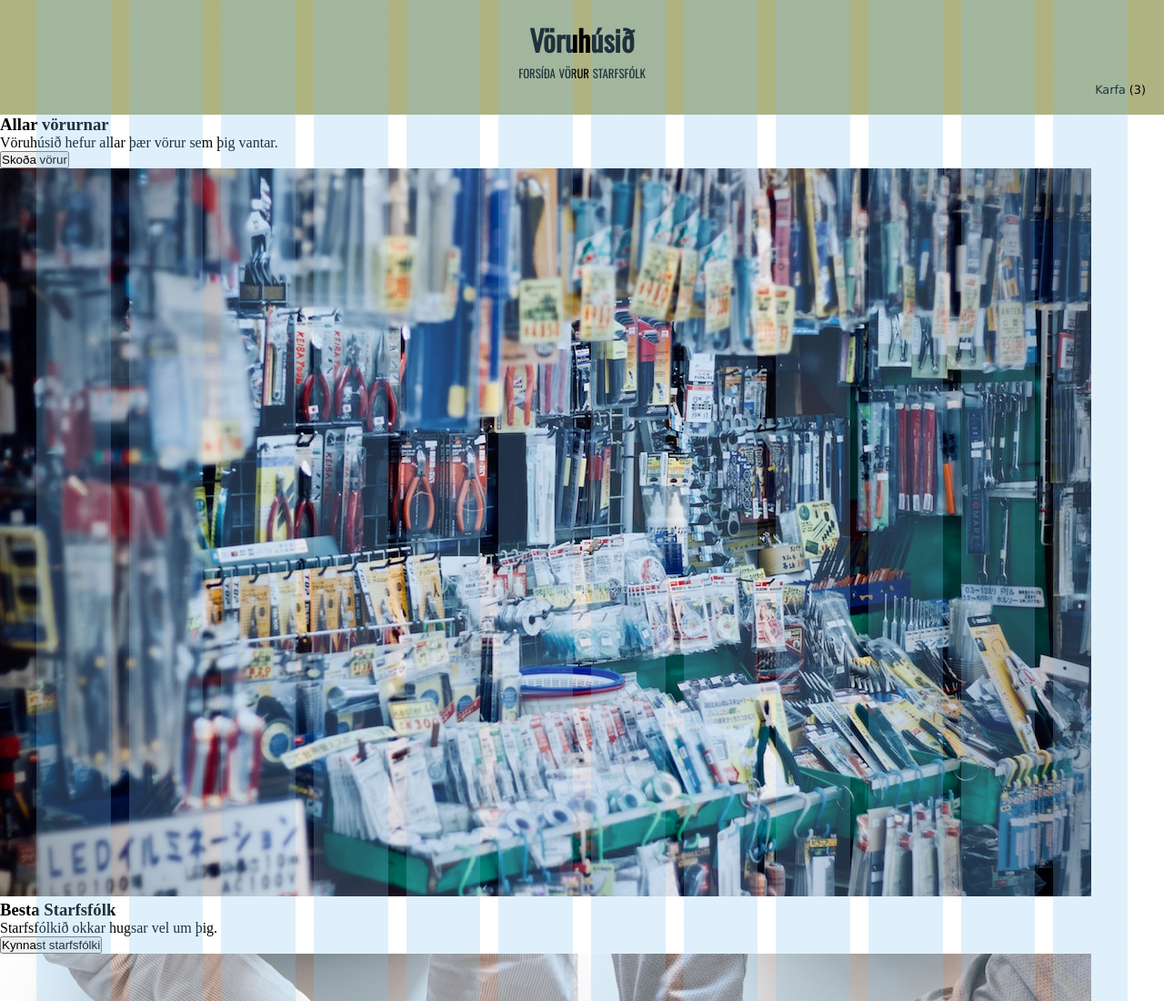
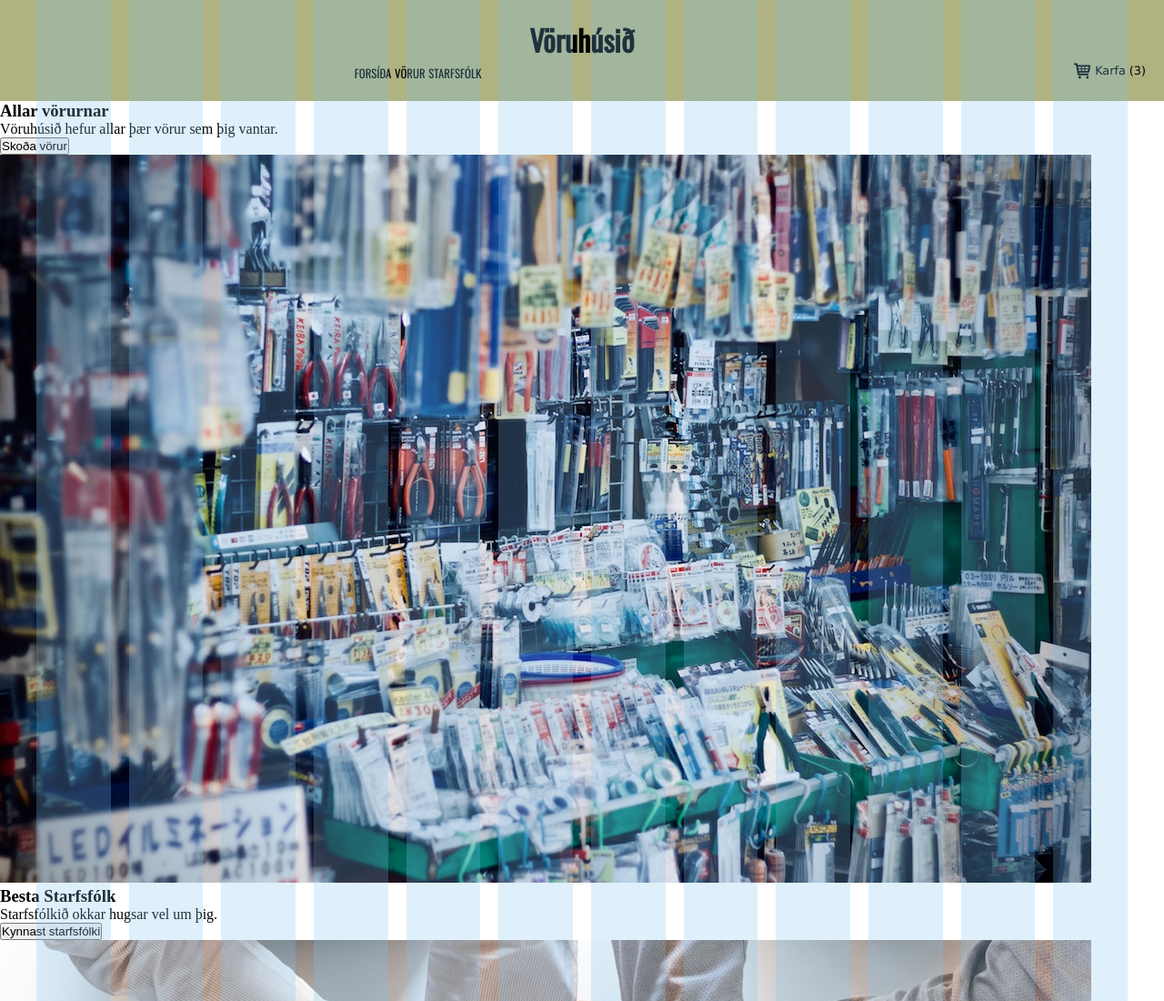
Before and after one commit to hugrun94/Hopverkefni1Vef1, a website: page index.html in a window 1280 px wide. Shown: the top 1100 px of the page at 91% size. Drawn offline with nearby package versions, Linux system fonts and the light colour scheme; files that its build step writes are made by us from their sources.

Commit message:
header almost done

```diff
--- a/index.html
+++ b/index.html
@@ -13,7 +13,10 @@
       <a href="/index.html">FORSÍÐA</a>
       <a href="/pages/products.html">VÖRUR</a>
       <a href="/pages/staff.html">STARFSFÓLK</a>
-      <a class="cart" href="/pages/cart.html">Karfa (3)</a>
+      <div class="cart">
+      <img src="img/cart.svg">
+      <a href="/pages/cart.html">Karfa (3)</a>
+    </div>
     </header>
     <main>
       <div class="content">
--- a/scss/header.scss
+++ b/scss/header.scss
@@ -11,7 +11,7 @@ header{
 	background-color: colors(green);
 	text-align: center;
 	padding: $gutter;
-			font-family: fonts(oswald);
+	font-family: fonts(oswald);
 
 
 	h1{
@@ -22,13 +22,21 @@ header{
 		text-decoration: none;
 		color: colors(black);
 		font-size: 0.8rem;
+	}
 
+	.cart{
+		float: right;
+		text-align:right;
+		font-family: fonts(verdana);
 	}
-	.cart{
+
+	img{
+		display: inline-block;
+		vertical-align:middle;
 		text-align:right;
-		display: block;
-		font-family: fonts(verdana);
+		height:5%;
+		width:5%;
+	}
 
-		}
 
 }
```
